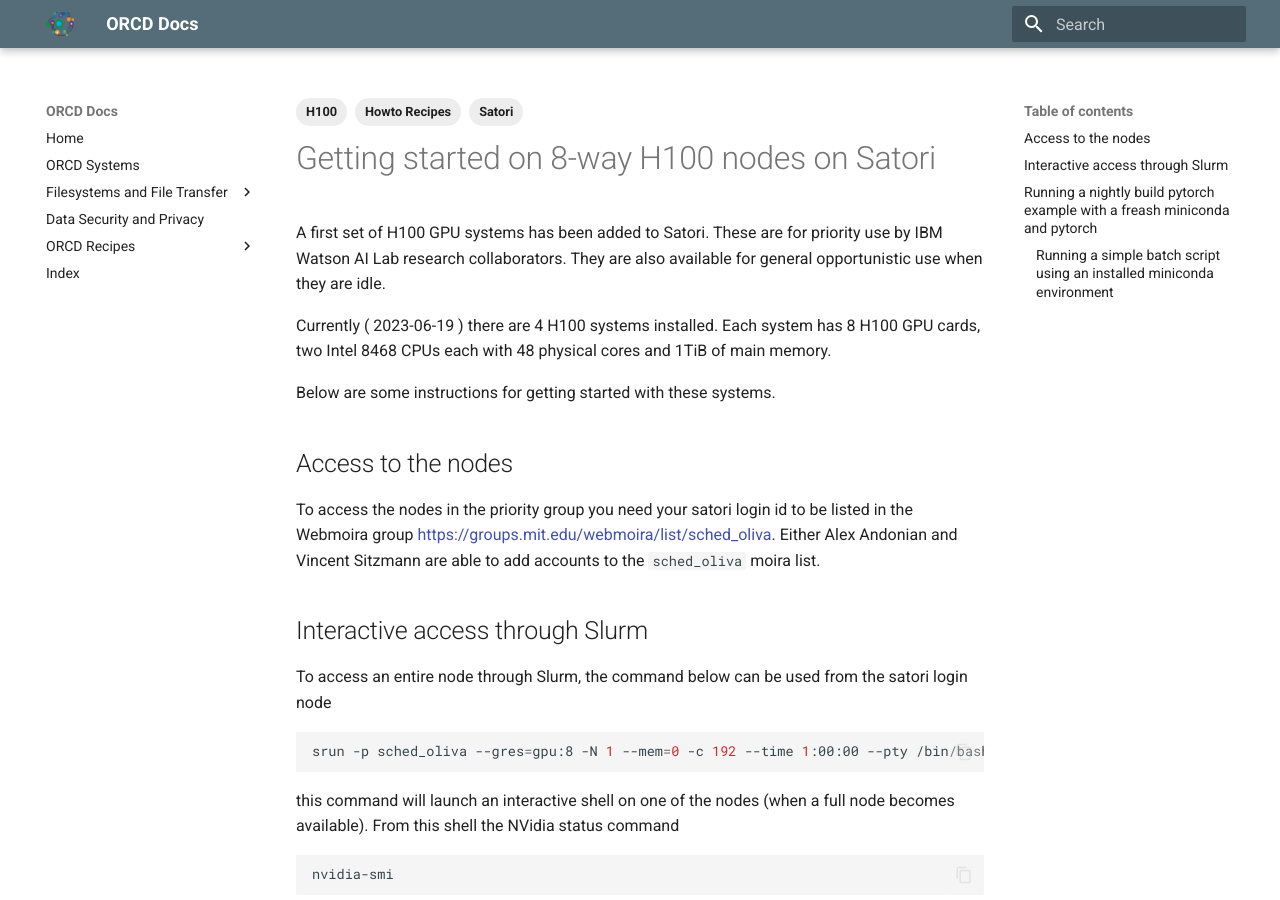
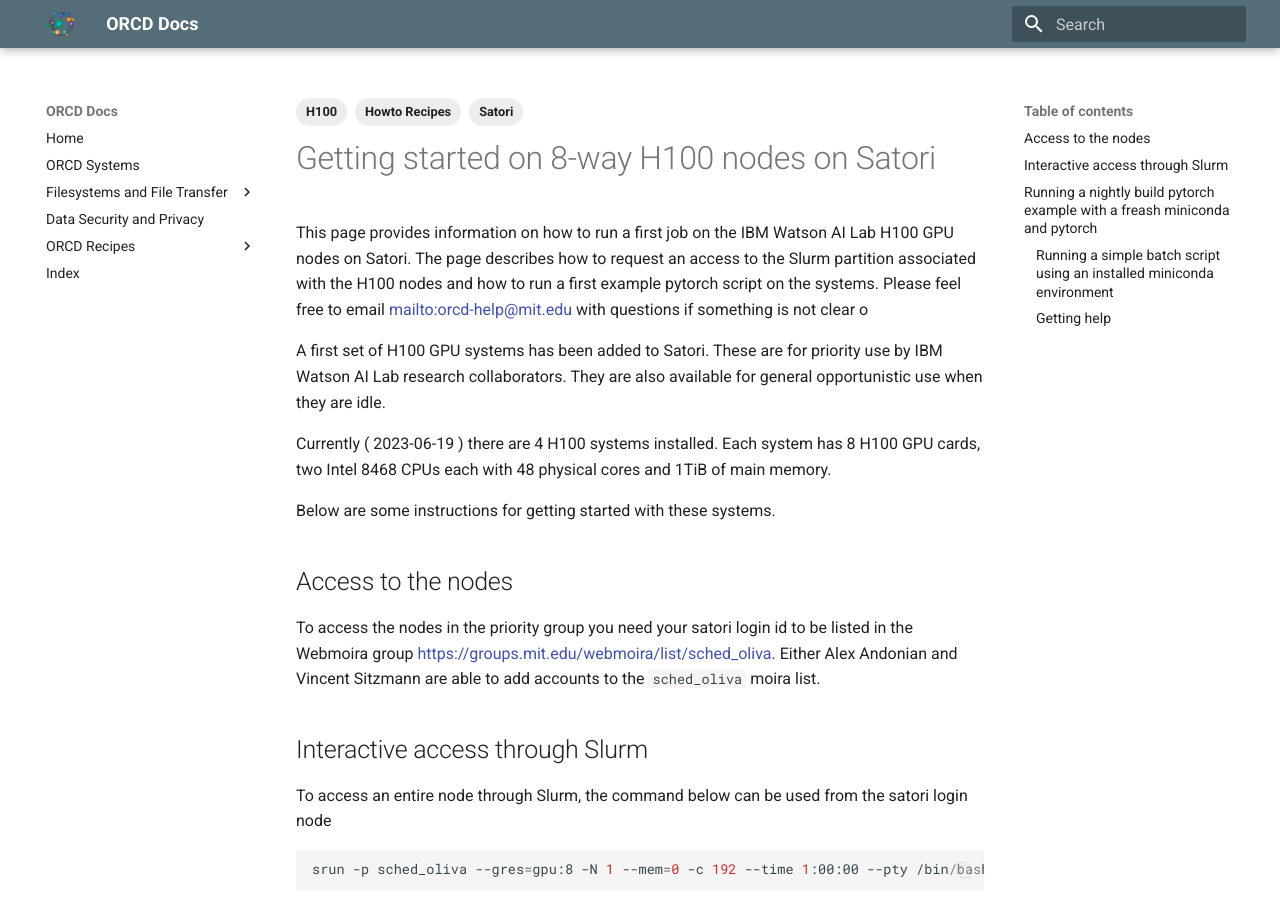
Before and after one commit to mit-orcd/orcd-docs-edit, an MkDocs documentation site: the page built from docs/recipes/h100_getting_started.md, in a window 1280 px wide and 900 px high. Built offline with MkDocs 1.6.1 and Material for MkDocs 9.7.7, drawn with Linux system fonts in a browser that asks for light colours; some of the changed text lies outside the part shown.

Commit message:
Add getting help tagline

````diff
--- a/docs/recipes/h100_getting_started.md
+++ b/docs/recipes/h100_getting_started.md
@@ -5,6 +5,12 @@
  - H100
 ---
 # Getting started on 8-way H100 nodes on Satori
+
+This page provides information on how to run a first job on the IBM Watson AI Lab H100 GPU nodes on Satori.
+The page describes how to request an access to the Slurm partition associated
+with the H100 nodes and
+how to run a first example pytorch script on the systems. Please feel free to email [mailto:orcd-help@mit.edu](orcd-help@mit.edu)
+with questions if something is not clear o
 
 A first set of H100 GPU systems has been added to Satori.
 These are for priority use by IBM Watson AI Lab research collaborators.
@@ -148,3 +154,12 @@
 ```bash
 sbatch < test_script.slurm
 ```
+
+
+
+
+
+### Getting help
+
+As always, please feel welcome to email [mailto:orcd-help@mit.edu](orcd-help@mit.edu)
+with questions, comments or suggestions. We would be happy to hear from you!
````
